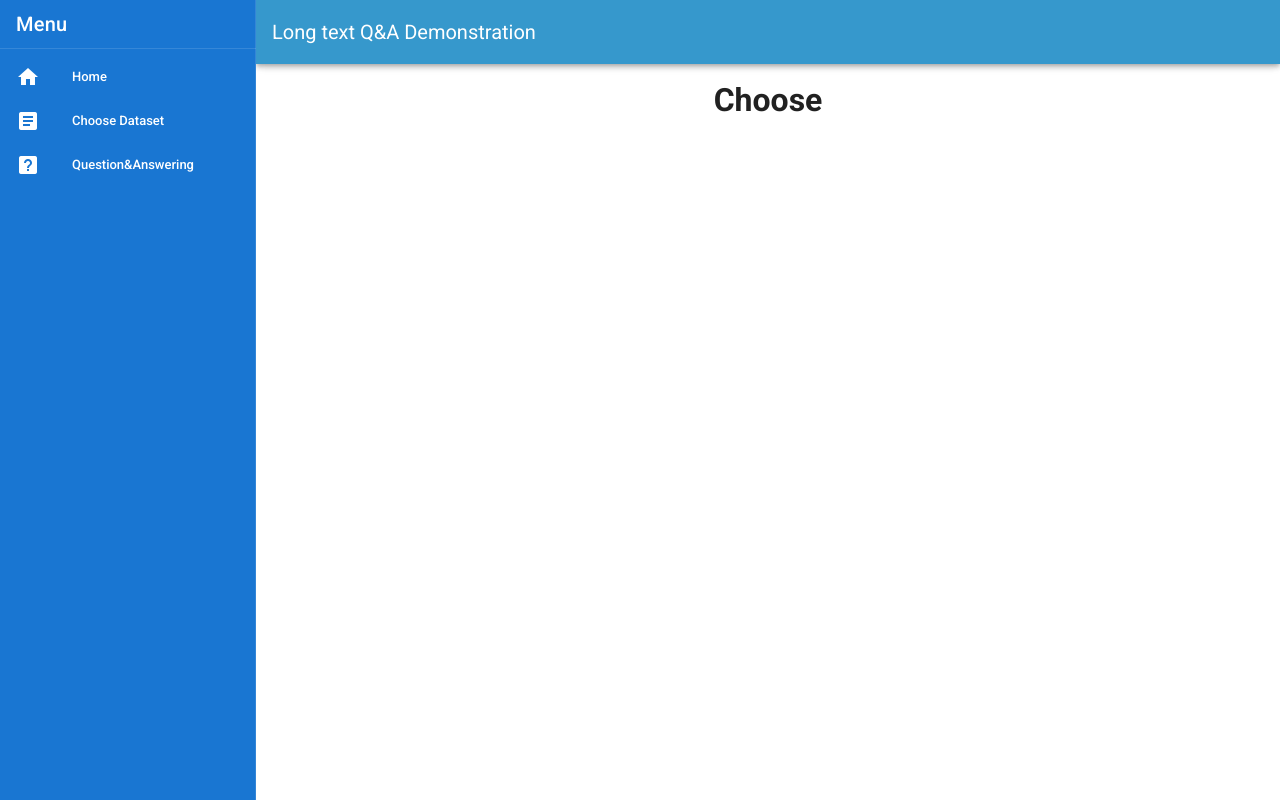
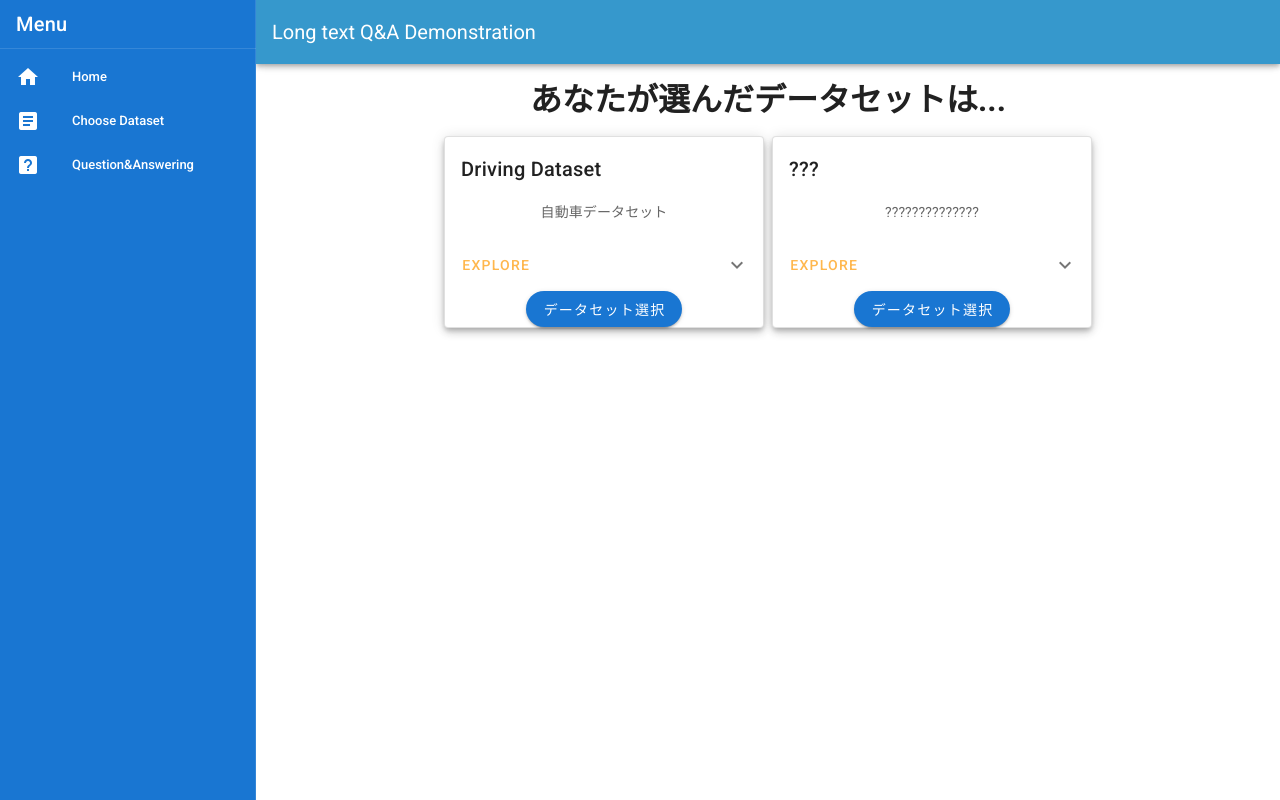
Before and after one commit to kitjp-intern/haystack_front, a Vue app: page /choose in a window 1280 px wide. Built offline with nearby package versions, Linux system fonts and the light colour scheme.

Commit message:
add Card

```diff
--- a/src/App.vue
+++ b/src/App.vue
@@ -7,7 +7,7 @@
       dence
       dark
     >
-    <v-app-bar-title>Long text Q&A Demonstration</v-app-bar-title>
+    <v-toolbar-title>Long text Q&A Demonstration</v-toolbar-title>
     </v-app-bar>
 
     <!-- ナビゲーションドロワー -->
--- /dev/null
+++ b/src/components/DatasetCard.vue
@@ -0,0 +1,61 @@
+<template>
+  <v-container fluid>
+    <v-row dense justify="center">
+      <v-col
+        v-for="card in cards"
+        :key="card.title"
+        :cols="card.flex"
+      >
+        <v-card
+          elevation="5"
+          outlined
+        >
+          <v-card-title v-text="card.title"></v-card-title>
+          <v-card-text v-text="card.content"></v-card-text>
+
+          <v-card-actions>
+            <v-btn
+            color="orange lighten-2"
+            text
+            >
+            Explore
+          </v-btn>
+
+          <v-spacer></v-spacer>
+
+          <v-btn
+            icon
+            @click="card.show = !card.show"
+          >
+        <v-icon>{{ card.show ? 'mdi-chevron-up' : 'mdi-chevron-down' }}</v-icon>
+      </v-btn>
+    </v-card-actions>
+          <v-expand-transition>
+            <div v-show="card.show">
+              <v-divider></v-divider>
+              <v-card-text>{{card.explain}}</v-card-text>
+            </div>
+          </v-expand-transition>
+          <v-btn color="primary" rounded>データセット選択</v-btn>
+        </v-card>
+      </v-col>
+    </v-row>
+  </v-container>
+
+</template>
+
+<script>
+export default {
+  name:"DatasetCard",
+  data:() => ({
+    cards: [
+        { title: 'Driving Dataset', content: '自動車データセット',explain:'自動車データセット〜', flex: 4, show:false},
+        { title: '???', content: '??????????????',explain:'??????????????????', flex: 4, show:false },
+      ],
+  })
+}
+</script>
+
+<style>
+
+</style>
--- /dev/null
+++ b/src/components/DatasetChoose.vue
@@ -0,0 +1,26 @@
+<template>
+  <v-container>
+    <v-row justify="center">
+      <h1>あなたが選んだデータセットは...</h1>
+    </v-row>
+    <v-row justify="center">
+      <h1>{{ Dataset }}</h1>
+    </v-row>
+  </v-container>
+</template>
+
+<script>
+export default {
+  props:{
+    Dataset:{
+      default:"",
+      type:String
+    }
+  }
+
+}
+</script>
+
+<style>
+
+</style>
--- a/src/views/Choose.vue
+++ b/src/views/Choose.vue
@@ -1,12 +1,23 @@
 <template>
   <v-container id="choose">
-     <h1>Choose</h1>
+    <DatasetChoose :dataset="Dataset"/>
+    <DatasetCard/>
   </v-container>
 </template>
 
 <script>
+import DatasetCard from '../components/DatasetCard'
+import DatasetChoose from '../components/DatasetChoose'
 export default {
-
+  data:() => {
+    return{
+      Dataset:""
+    }
+  },
+  components:{
+    DatasetCard,
+    DatasetChoose
+  }
 }
 </script>
 
--- a/src/views/QA.vue
+++ b/src/views/QA.vue
@@ -1,5 +1,6 @@
 <template>
 <v-container id="qa">
+  <DatasetChoose/>
   <h1>QA</h1>
     <v-progress-linear
     indeterminate
@@ -8,6 +9,15 @@
 </v-container>
 </template>
 
+<script>
+import DatasetChoose from "../components/DatasetChoose"
+export default {
+  components:{
+    DatasetChoose
+  }
+}
+</script>
+
 <style>
 #qa{
   text-align:center;
```
Lines whose indentation alone changed are shown as unchanged.
